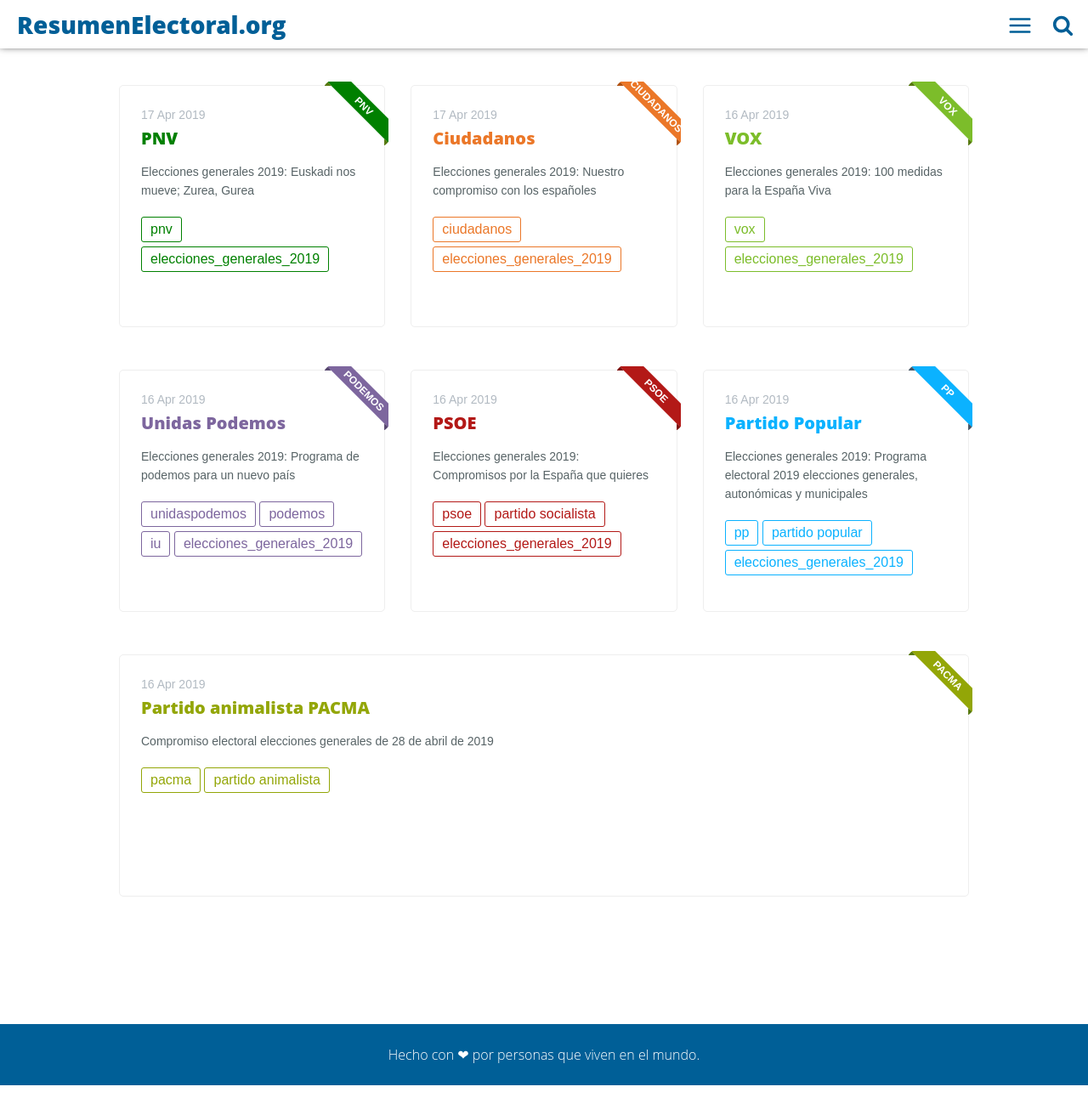
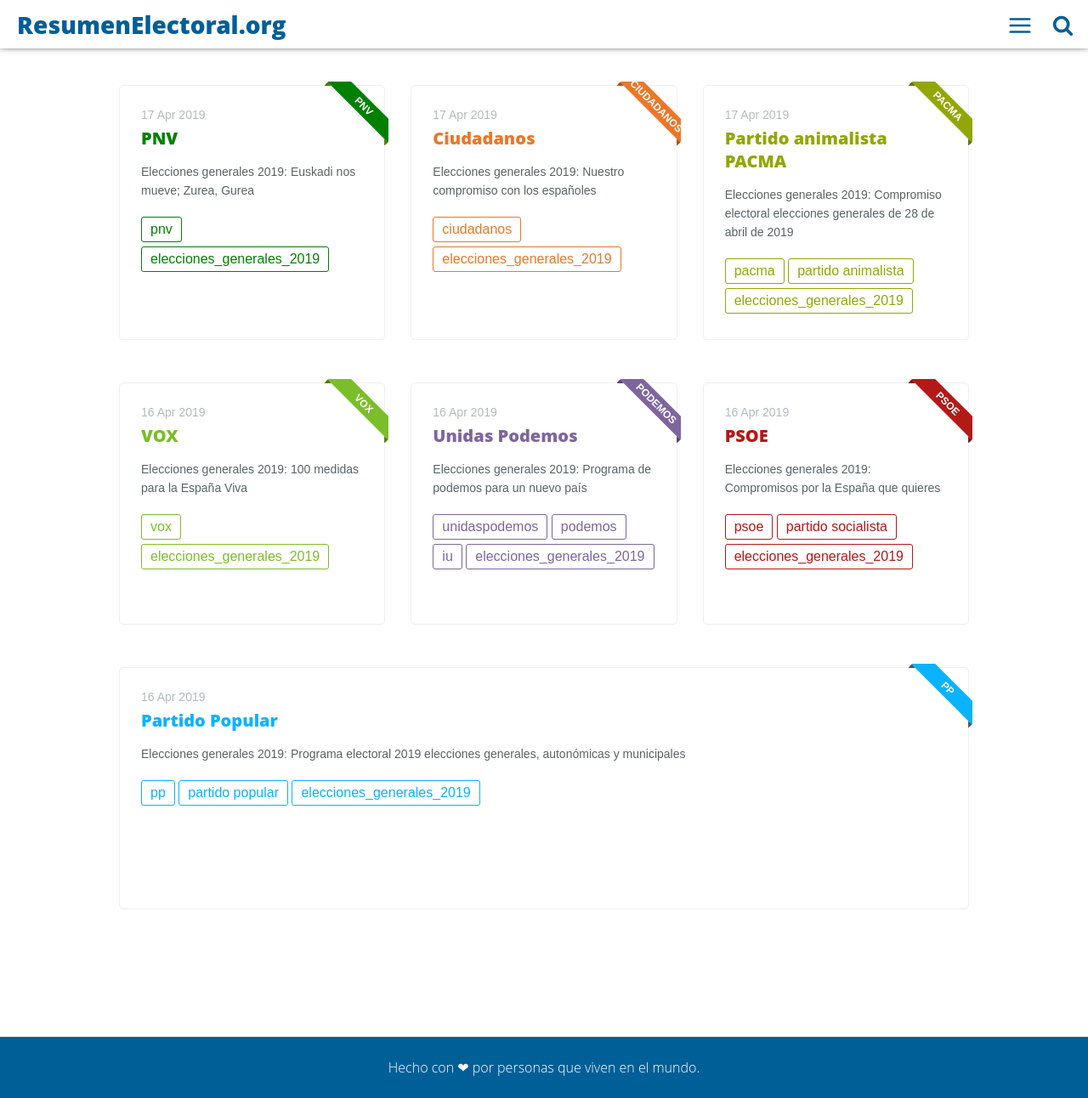
Before and after one commit to resumenelectoral/2019_generales, a Jekyll site: the page built from index.html, in a window 1280 px wide and 1292 px high. Shown: the whole window at 85% size. Built offline with Jekyll 4.4.1, drawn with Linux system fonts in a browser that asks for light colours.

Commit message:
Update 2019-04-16-pacma.md

```diff
--- a/_posts/2019-04-16-pacma.md
+++ b/_posts/2019-04-16-pacma.md
@@ -1,15 +1,16 @@
 ---
 layout: post
 title: "Partido animalista PACMA"
-date: 2019-04-16 00:00:00
+date: 2019-04-17 00:00:00
 description: "Elecciones generales 2019: Compromiso electoral elecciones generales de 28 de abril de 2019"
 main-class: 'pacma'
 color: '#93a607'
 tags:
 - "pacma"
 - "partido animalista"
+- "elecciones_generales_2019"
 twitter_text: "Resumen electoral para las generales de 2019 de PACMA"
-introduction: "Compromiso electoral elecciones generales de 28 de abril de 2019"
+introduction: "Elecciones generales 2019: Compromiso electoral elecciones generales de 28 de abril de 2019"
 ---
 
 [Enlace al programa electoral completo](https://pacma.es/elecciones-2019/files/pacma-compromisos-elecciones-generales-2019.pdf)
```
